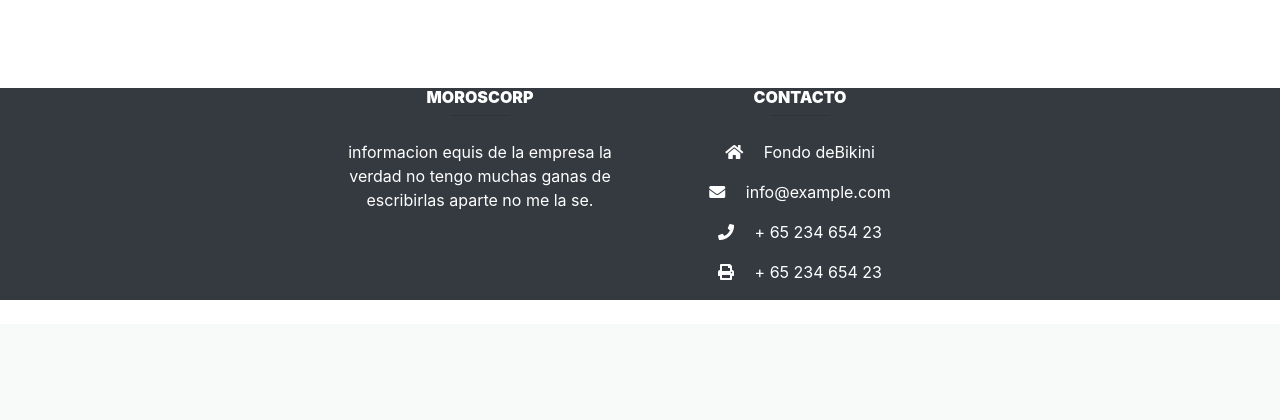
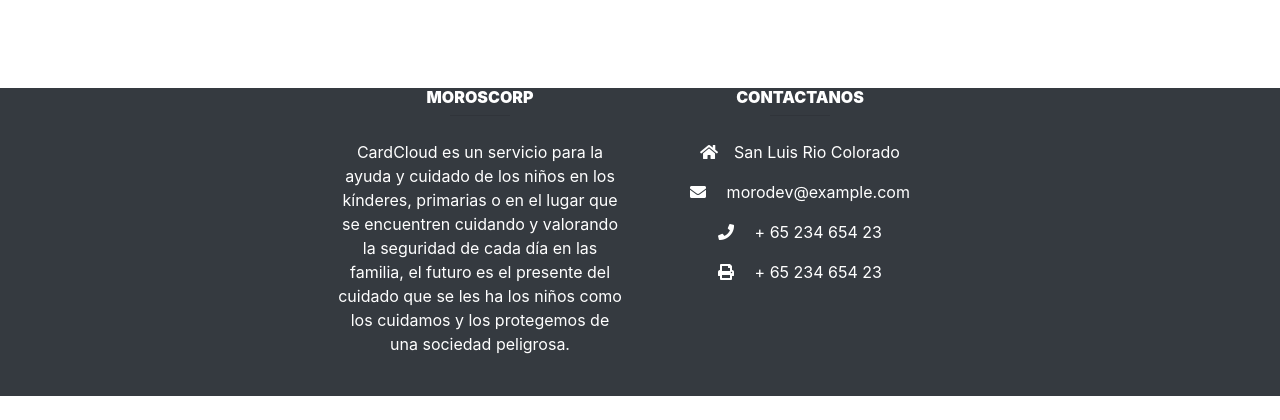
Before and after one commit to MartinGalvan97/IntegradoraSmartTarget, a PHP site: page /Lista.php in a window 1280 px wide. Shown: the part 997-1417 px from the top of the page. Before the commit the page ends 1297 px from the top, so only its background shows below. Run offline with PHP 8.4, Linux system fonts and the light colour scheme; some libraries are stand-ins or nearby versions.

Commit message:
mas cambios de texto

```diff
--- a/SmartTarget/inc/footer.php
+++ b/SmartTarget/inc/footer.php
@@ -10,19 +10,19 @@
                 <strong>MorosCorp</strong>
             </h6>
             <hr class="deep-purple accent-2 mb-4 mt-0 d-inline-block mx-auto" style="width: 60px;">
-            <p>informacion equis de la empresa la verdad no tengo muchas ganas de escribirlas aparte no me la se.</p>
+            <p>CardCloud es un servicio para la ayuda y cuidado de los niños en los kínderes,  primarias o en el lugar que se encuentren cuidando y valorando la seguridad de cada día en las familia, el futuro es el presente del cuidado que se les ha los niños como los cuidamos y los protegemos de una sociedad peligrosa.</p>
         </div>
         <!--/.primera columna-->
         <!--segunda columna-->
         <div class="col-md-4 col-lg-3 col-xl-3">
             <h6 class="text-uppercase font-weight-bold">
-                <strong>Contacto</strong>
+                <strong>Contactanos</strong>
             </h6>
             <hr class="deep-purple accent-2 mb-4 mt-0 d-inline-block mx-auto" style="width: 60px;">
             <p>
-                <i class="fa fa-home mr-3"></i> Fondo deBikini</p>
+                <i class="fa fa-home mr-3"></i>San Luis Rio Colorado </p>
             <p>
-                <i class="fa fa-envelope mr-3"></i> info@example.com</p>
+                <i class="fa fa-envelope mr-3"></i> morodev@example.com</p>
             <p>
                 <i class="fa fa-phone mr-3"></i> + 65 234 654 23</p>
             <p>
--- a/SmartTarget/inc/navbar.php
+++ b/SmartTarget/inc/navbar.php
@@ -1,8 +1,7 @@
 <nav class="navbar navbar-expand-lg navbar-dark bg-dark fixed-top" role="navigation">
     <div class="container">
+        <img src="assets/img/logo.jpg" class="rounded-circle" width="30" height="23">
         <a class="navbar-brand" href="index.php">CardCloud</a>
-        <img src="C:\wamp\www\proyecto 2\trunk\SmartTarget\assets\img
-        logo.jpg" alt="">
         <button class="navbar-toggler border-0" type="button" data-toggle="collapse" data-target="#exCollapsingNavbar">
             &#9776;
         </button>
```
Also changed, not shown: SmartTarget/aboutUs.php (+6 -3 lines).
